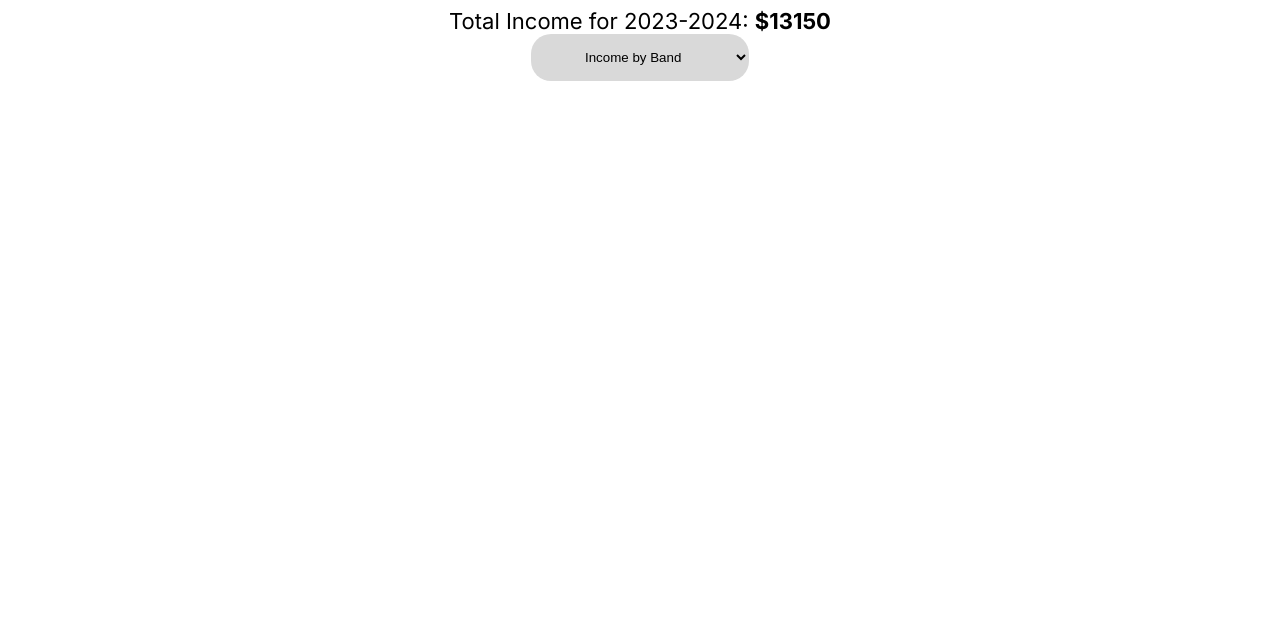
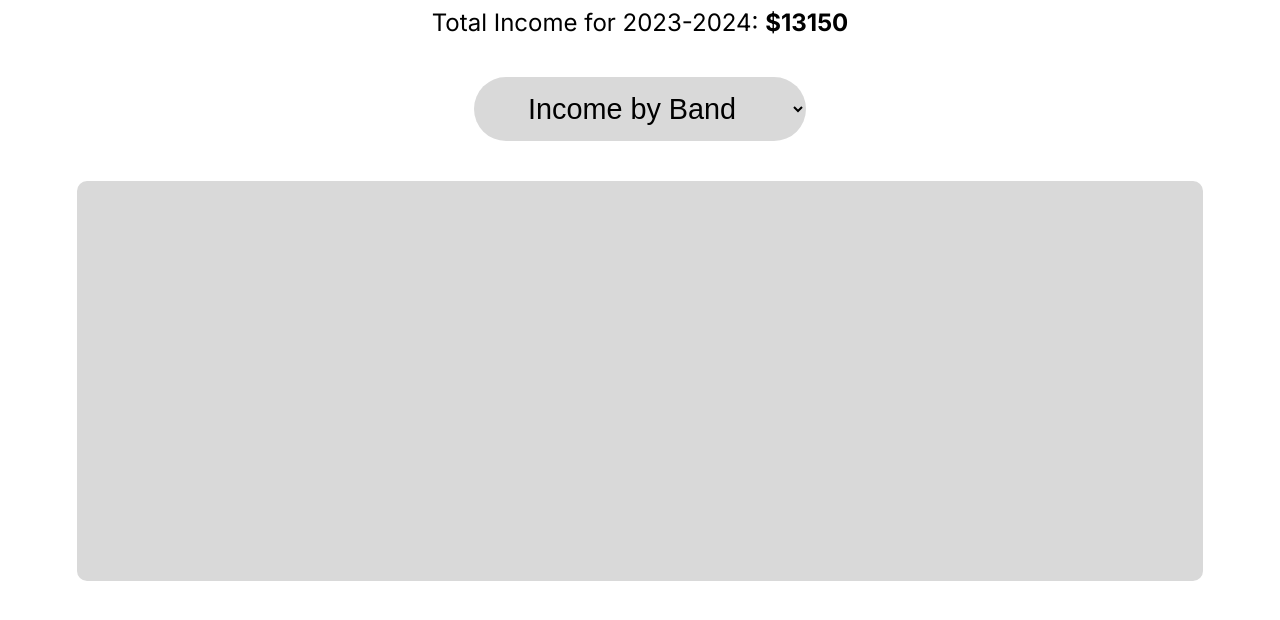
Before and after one commit to dlayton66/gig-boss-interview, a React (Vite) app: page / in a window 1280 px wide. Shown: the top 620 px of the page. Built offline with nearby package versions, Linux system fonts and the light colour scheme.

Commit message:
feat: render selected band's income data

```diff
--- a/src/App.css
+++ b/src/App.css
@@ -1,6 +1,7 @@
 .app {
   display: flex;
   flex-direction: column;
+  gap: 5vh;
   align-items: center;
   justify-content: center;
 }
@@ -11,7 +12,8 @@
 
 select {
   border: none;
-  border-radius: 20px;
+  border-radius: 40px;
   background-color: #d9d9d9;
   padding: 15px 50px;
+  font-size: 120%;
 }
--- a/src/App.tsx
+++ b/src/App.tsx
@@ -1,31 +1,33 @@
-import './App.css';
-import data from './data/income_data_2023_24.json'
-import BandDropdown from './components/BandDropdown.tsx'
-import Band from './interfaces/Band.ts'
-import { useState } from 'react';
+import "./App.css";
+import data from "./data/income_data_2023_24.json";
+import BandDropdown from "./components/BandDropdown.tsx";
+import RenderArea from "./components/RenderArea.tsx";
+import Band from "./interfaces/Band.ts";
+import { useState } from "react";
+import { get_band_by_name, get_band_income } from "./utils/BandUtils.ts";
 
 function App() {
-  const [selectedBand, setSelectedBand] = useState('');
+  const [selectedBandName, setSelectedBandName] = useState("");
+  let selectedBand = get_band_by_name(selectedBandName)
   const receiveSelection = (selection: string) => {
-    setSelectedBand(selection);
-  }
+    setSelectedBandName(selection);
+  };
 
-  const get_band_income = (band: Band) => {
-    return band.members.reduce((accumulator, member) => accumulator + member.income, 0);
-  }
-  let get_band_names = data.bands.map((band: Band) => band.band_name)
-  let total_income = data.bands.reduce((accumulator, band) => accumulator + get_band_income(band), 0);
+  let get_band_names = data.bands.map((band: Band) => band.band_name);
+  let total_income = data.bands.reduce(
+    (accumulator, band) => accumulator + get_band_income(band),
+    0
+  );
 
-  console.log(selectedBand)
   return (
     <div className="app">
       <div className="total-income">
         Total Income for 2023-2024: <span>${total_income}</span>
       </div>
-      <BandDropdown band_names={get_band_names} onSelect={receiveSelection}/>
+      <BandDropdown band_names={get_band_names} onSelect={receiveSelection} />
+      <RenderArea band={selectedBand} />
     </div>
-  )
-
+  );
 }
 
 export default App;
--- /dev/null
+++ b/src/components/RenderArea.css
@@ -0,0 +1,23 @@
+.render-area {
+  display: flex;
+  flex-direction: column;
+  justify-content: center;
+  align-items: center;
+
+  width: 88vw;
+  height: 50vh;
+  gap: 3vh;
+
+  border-radius: 10px;
+  background: #d9d9d9;
+}
+
+.band-name {
+  font-size: 150%;
+}
+
+.divider {
+  width: 100%;
+  height: 1px;
+  background-color: #C1C1C1;
+}
--- /dev/null
+++ b/src/components/RenderArea.tsx
@@ -0,0 +1,30 @@
+import "../components/RenderArea.css"
+import Band from "../interfaces/Band";
+import { get_band_income } from "../utils/BandUtils";
+
+interface Props {
+  band: Band | undefined;
+}
+
+function RenderArea({band}: Props) {
+  if (band)
+    console.log(band.members);
+  return (
+    <div className="render-area">
+      {band && (
+        <>
+          <div className="band-name">{band.band_name}</div>
+          <div>
+            Total Band Income: ${get_band_income(band)}
+          </div>
+          <div className="divider"></div>
+          {band.members.map((member) => (
+            <div>{member.name === 'You' ? 'My Income' : member.name}: ${member.income}</div>
+          ))}
+        </>
+      )}
+    </div>
+  )
+}
+
+export default RenderArea;
--- a/src/index.css
+++ b/src/index.css
@@ -1,5 +1,5 @@
 :root {
   font-family: 'Inter', sans-serif;
   font-weight: 400;
-  font-size: 22px;
+  font-size: 150%;
 }
```
